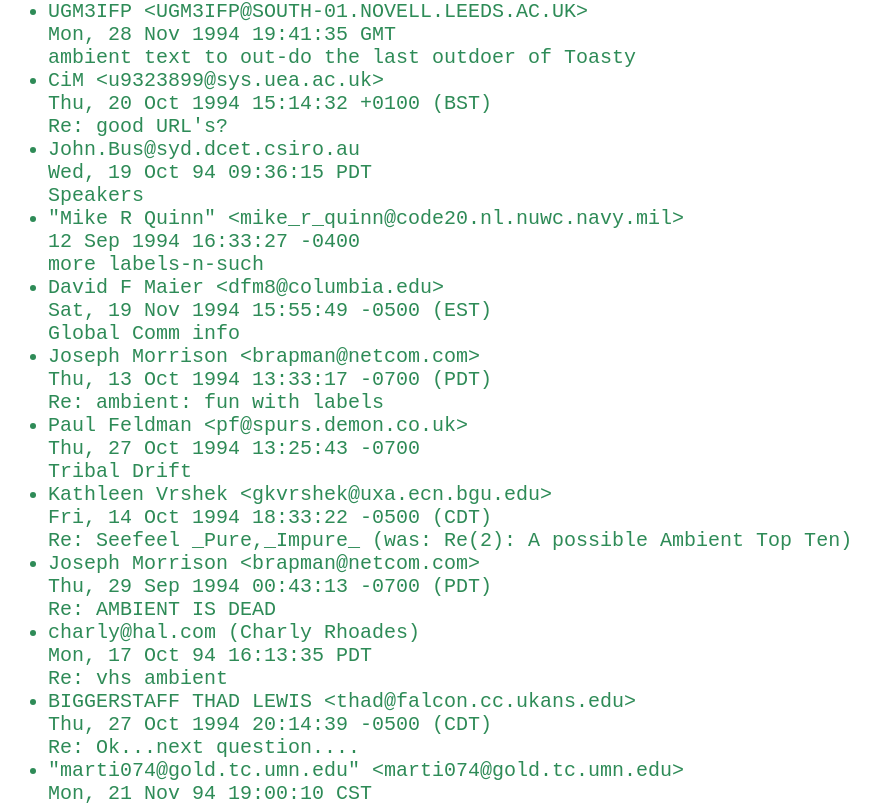
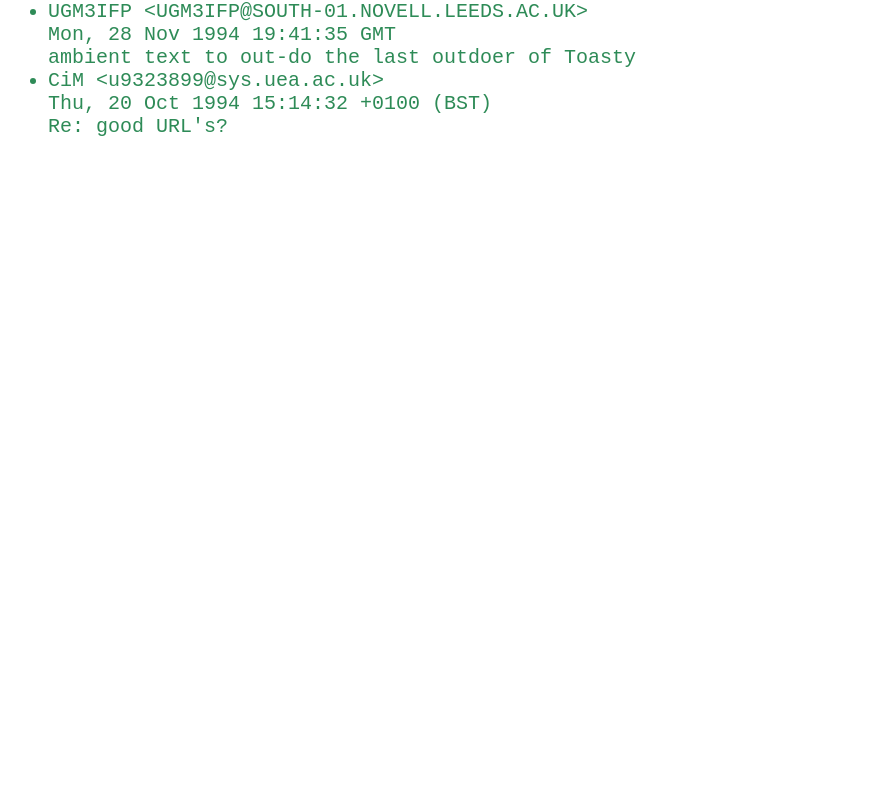
Before and after one commit to gwens/ambient-explorer-react, a React (Create React App) app: page / in a window 1280 px wide. Shown: the part 1810-2615 px from the top of the page, without its empty margins (0-882 px from the left). After the commit the page ends 1968 px from the top, so only its background shows below. Built offline with nearby package versions, Linux system fonts and the light colour scheme.

Commit message:
Can now change page, but not yet dealing with the cases where there are fewer than maxResults results or you go further than the last result.

```diff
--- a/src/components/App.js
+++ b/src/components/App.js
@@ -66,7 +66,7 @@
       <div className="navigator">
         <Header />
         <SearchBar setSearchString={this.setSearchString} setDateFilters={this.setDateFilters} clearEmailSelection={this.clearEmailSelection}/>
-        <Results emails={emails} searchString={this.state.searchString} selectEmail={this.selectEmail}/>
+        <Results emails={emails} searchString={this.state.searchString} selectEmail={this.selectEmail} resultsPage={this.state.resultsPage} nextPage={this.nextPage} prevPage={this.prevPage}/>
         <Viewer selectedEmail={emails[this.state.selectedEmail]}/>
       </div>
     )
--- a/src/components/Results.js
+++ b/src/components/Results.js
@@ -4,6 +4,8 @@
 class Results extends React.Component {
   render() {
     const searchString = this.props.searchString;
+    const maxResults = 25;
+    const resultsPage = this.props.resultsPage;
     const emails = this.props.emails;
     const emailIds = Object.keys(emails);
     const searchResults = emailIds.reduce((resultsArr, key) => {
@@ -12,12 +14,13 @@
       }
       return resultsArr;
     }, []);
+    const pageOfResults = searchResults.slice((resultsPage - 1) * maxResults, resultsPage * maxResults);
     return (
       <div>
         <p>Results Controls</p>
         <ul>
           {
-            searchResults
+            pageOfResults
               .map(key => <EmailPreview key={key} index={key} details={emails[key]} selectEmail={this.props.selectEmail}/>)
           }
         </ul>
```
